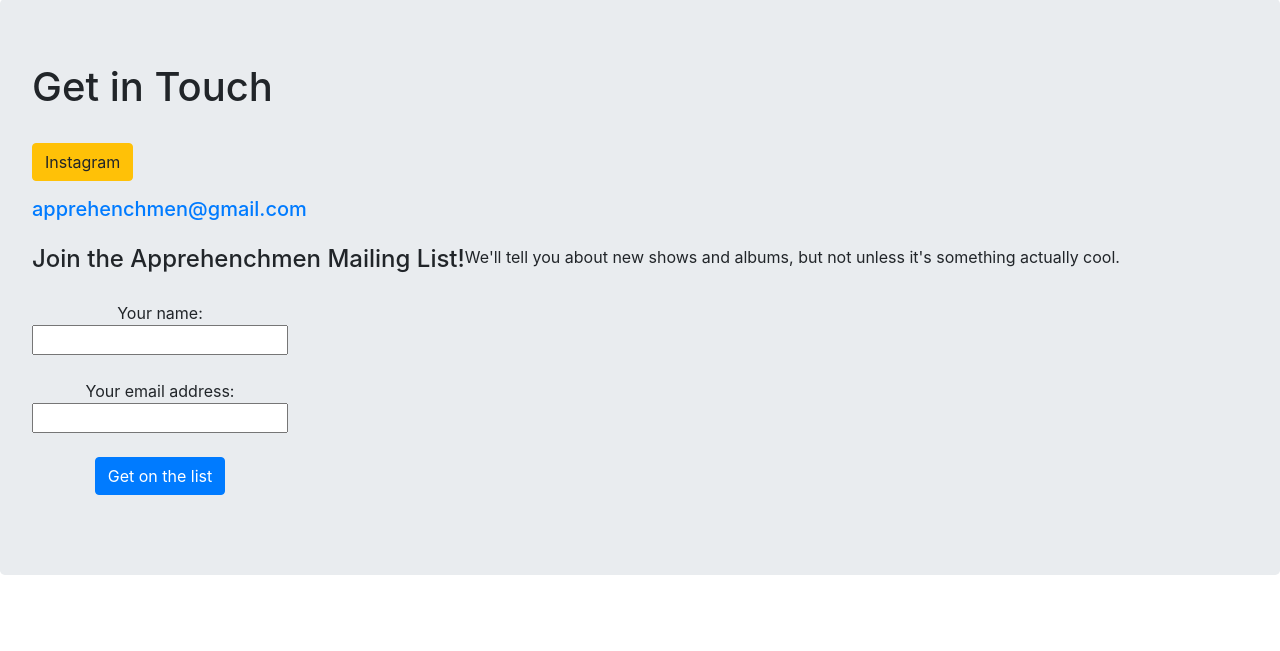
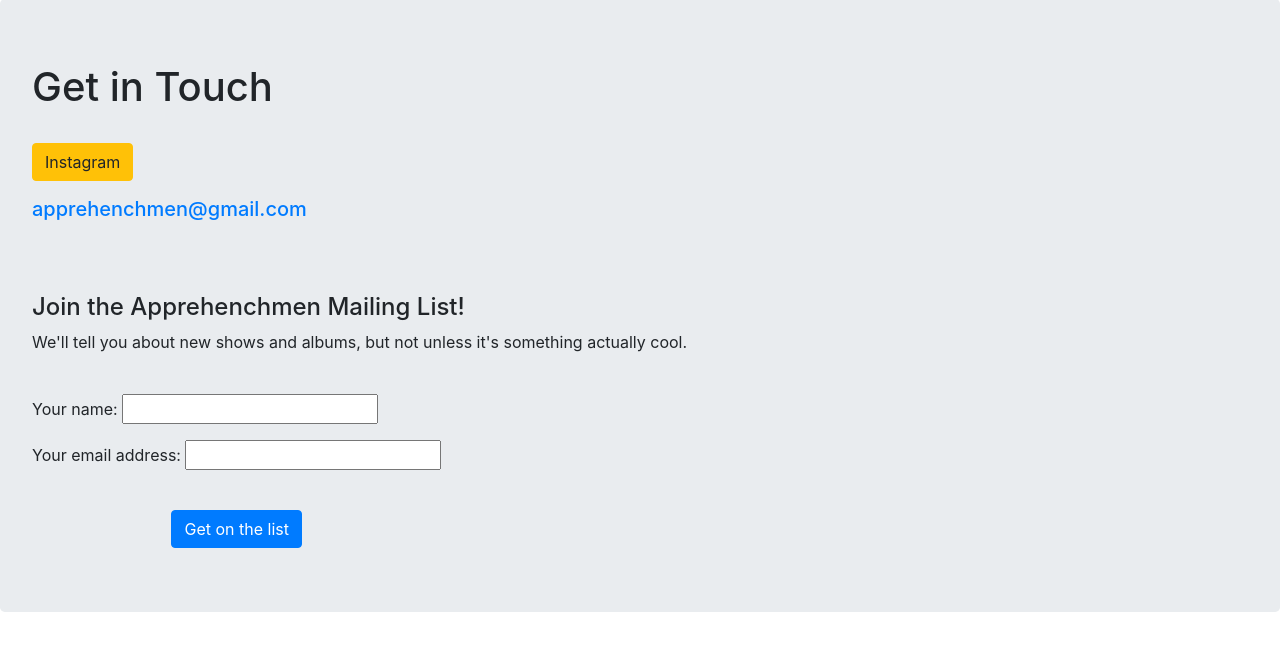
Before and after one commit to thatsongsucks/portfolio-project, a Django app: page /contact/ in a window 1280 px wide. Shown: the part 97-748 px from the top of the page. Run offline with Django 3.2, Linux system fonts and the light colour scheme; some libraries are stand-ins or nearby versions.

Commit message:
done for the night

```diff
--- a/jobs/templates/jobs/contact.html
+++ b/jobs/templates/jobs/contact.html
@@ -10,11 +10,14 @@
 <div class='row pb-3'>
   <h5><a href='mailto:apprehenchmen@gmail.com'>apprehenchmen@gmail.com</a></h5>
 </div>
-<div class='row pb-3'>
+<br><br>
+<div class='row justify-content-left'>
   <h4>Join the Apprehenchmen Mailing List!</h4>
+</div>
+<div class='row justify-content-left'>
   <p>We'll tell you about new shows and albums, but not unless it's something actually cool.</p>
 </div>
-<div class='row pb-3'>
+<div class='row justify-content-left'>
   {% if failure %}
   <p>
   {{ failure }}
@@ -24,19 +27,18 @@
   {{ success }}
   </p>
   {% endif %}
-<br><br>
+</div>
+<br>
+<div class='row justify-content-left'>
     <form method="POST" action="{% url 'contact' %}" enctype="multipart/form-data">
 
     {% csrf_token %}
 
-    Your name:
-    <br />
-    <input type="text" name="name" />
-    <br /><br />
-    Your email address:
-    <br />
-    <input type="text" name="email" />
-    <br /><br />
+    <p align='left'>Your name:
+    <input type="text" name="name" /></p>
+    <p align='left'>Your email address:
+    <input type="text" name="email" /></p>
+    <br>
     <input class="btn btn-primary" type='submit' value="Get on the list" />
 
     </form>
--- a/lyrics/templates/lyrics/all_lyrics.html
+++ b/lyrics/templates/lyrics/all_lyrics.html
@@ -10,7 +10,7 @@
 </div>
 <div class='row'>
   <h3>Dress to Disappear</h3>
-  <br>
+  <br><br>
 </div>
 <div class='row'>
   <img src='{{ dress.image.url }}' class="img-fluid" width="30%" height="auto" alt="Dress to Disappear cover">
```
